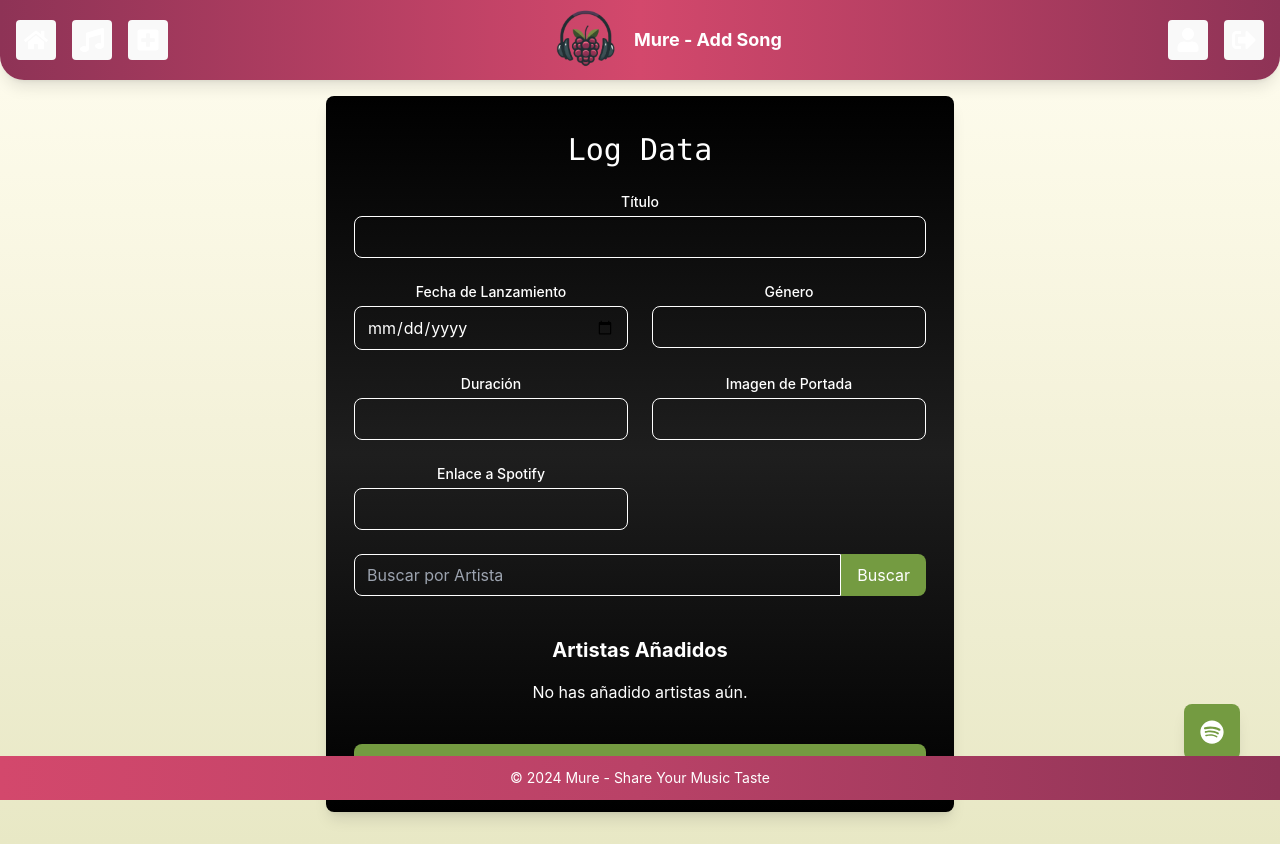
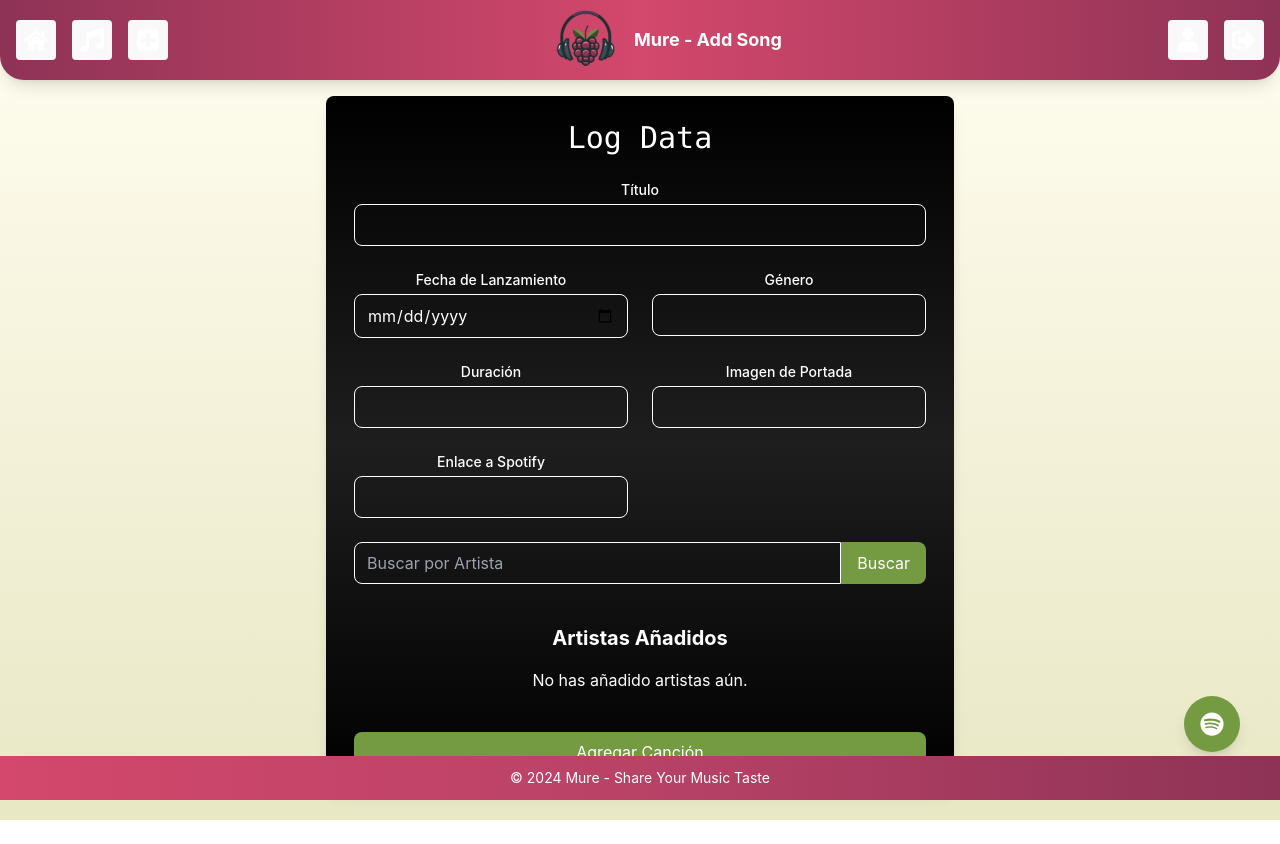
Before and after one commit to CS2031-DBP/proyecto-web-mure, a React (Vite) app: page /addsong in a window 1280 px wide. After the commit the page ends 820 px from the top, so only its background shows below. Built offline with nearby package versions, Linux system fonts and the light colour scheme; sample sign-in values are in the browser's storage.

Commit message:
AddSong 2.0

```diff
--- a/src/pages/AddSong.jsx
+++ b/src/pages/AddSong.jsx
@@ -118,7 +118,7 @@ const AddSong = () => {
       transition={{ duration: 0.5 }}
     >
 
-      <div className="bg-gradient-to-b from-spotify-black via-spotify-gray to-spotify-black text-white p-7 rounded-lg shadow-lg w-full max-w-4xl">
+      <div className="bg-gradient-to-b from-spotify-black via-spotify-gray to-spotify-black text-white px-7 py-4   rounded-lg shadow-lg w-full max-w-4xl">
 
         <button onClick={() => console.log(data)} className="bg-transparent text-white p-2 rounded-lg mb-4 font-mono text-3xl ">Log Data</button>
         {error && <p className="text-red-500 mb-4">{error}</p>}
@@ -295,10 +295,10 @@ const AddSong = () => {
             </button>
           </div>
         </form>
-        <div className="fixed bottom-10 right-10">
+        <div className="fixed bottom-10 right-10 rounded-full h-16">
           <button
             onClick={() => navigate('/song/create/spotify')}
-            className=" p-4  shadow-lg  text-white rounded-lg transition duration-300 bg-color4 hover:bg-color3"
+            className=" p-4  shadow-lg  text-white rounded-full transition duration-300 bg-color4 hover:bg-color3 "
             title="Buscar en Spotify"
           >
             <FaSpotify className="text-2xl" />
```
